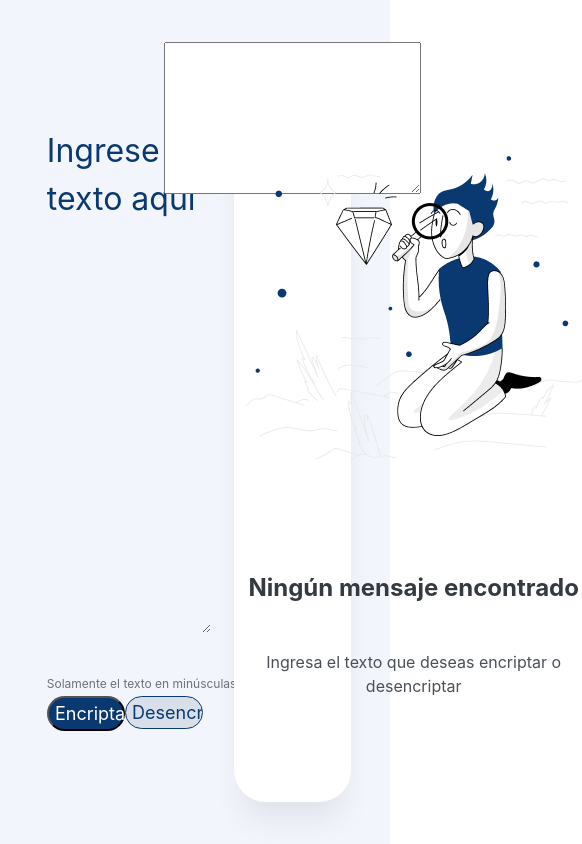
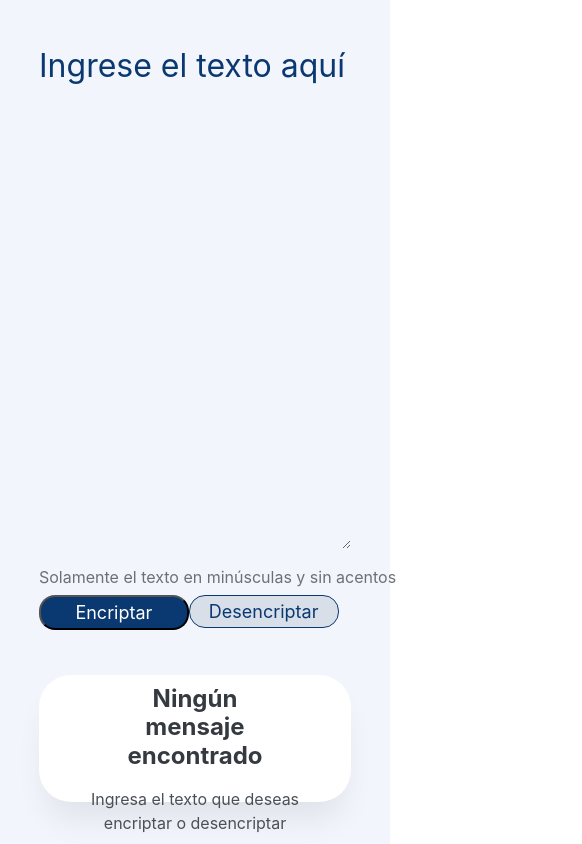
Before and after one commit to EduardoCarbajalM/Decodificador, a plain HTML site: page index.html in a window 390 px wide. Shown: the whole page, 582 px wide, since content can reach past the window. Drawn offline with Linux system fonts and the light colour scheme.

Commit message:
Finalización del código CSS de la página

```diff
--- a/index.html
+++ b/index.html
@@ -6,7 +6,7 @@
         <meta charset="UTF-8">
         <title>Encriptador de Texto</title>
         <link rel="stylesheet" href="style.css">
-        <link rel="stylesheet" href="encriptador.js">
+        <link rel="stylesheet" href="index.html">
         <link href="https://fonts.googleapis.com/css2?family=Bebas+Neue&display=swap" rel="stylesheet">
 
     <body>
@@ -29,7 +29,7 @@
                 <div class="mensaje-encriptado" id="mensaje-encriptado">
                     <h2 id="titulo-mensaje">Ningún mensaje encontrado</h2>
                     <p id="parrafo">Ingresa el texto que deseas encriptar o desencriptar</p>
-                    <textarea name="mensaje" id="mensaje" cols="30" rows="10" class="mensaje"></textarea>
+                    <!-- <textarea name="mensaje" id="mensaje" cols="30" rows="10" class="mensaje"></textarea> -->
                 </div>
             </div>
         </div>
--- a/style.css
+++ b/style.css
@@ -128,20 +128,30 @@ textarea:focus,
     border-radius: 32px;
 }
 
-#mono {
+.encriptado img {
     position: absolute;
-    width: 336px;
-    height: 304px;
+    width: 80%;
+    height: 50%;
     top: 15%;
-    left: 10%;
 }
 
-.encriptado h2 {
+.mensaje-encriptado {
+    display: flex;
+    flex-direction: column;
+    align-items: center;
+    justify-content: center;
+    padding: 1%;
+    gap: 16px;
     position: absolute;
-    width: 336px;
-    height: 58px;
-    top: 70%;
-    left: 10%;
+    width: 100%;
+    top: 65%;
+    text-align: center;
+}
+
+
+
+.mensaje-encriptado h2 {
+    width: 60%;
     font-family: 'Inter';
     font-style: normal;
     font-weight: 700;
@@ -149,18 +159,10 @@ textarea:focus,
     line-height: 120%;
     text-align: center;
     color: #343A40;
-    flex: none;
-    order: 0;
-    align-self: stretch;
-    flex-grow: 0;
 }
 
-.encriptado p {
-    position: absolute;
-    width: 336px;
-    height: 48px;
-    top: 80%;
-    left: 10%;
+.mensaje-encriptado p {
+    width: 80%;
     font-family: 'Inter';
     font-style: normal;
     font-weight: 400;
@@ -168,8 +170,61 @@ textarea:focus,
     line-height: 150%;
     text-align: center;
     color: #495057;
-    flex: none;
-    order: 1;
-    align-self: stretch;
-    flex-grow: 0;
 }
+
+/* Responsive desing */
+
+@media (max-width: 57.5em) {
+    .contenedor {
+        display: flex;
+        direction: row;
+    }
+    .encriptar {
+        width: 100%;
+    }
+    .texto {
+        width: 80%;
+        height: 60%;
+        left: 10%;
+        top: 5%;
+    }
+    .terminos {
+        width: 80%;
+        left: 10%;
+        top: 67%;
+    }
+    .terminos p {
+        font-size: 16px;
+    }
+    .botones {
+        width: 80%;
+        left: 10%;
+        top: 70%;
+    }
+    .boton-encriptar,
+    .boton-desencriptar {
+        width: 48%;
+        border-radius: 16px;
+    }
+    .boton-encriptar:hover,
+    .boton-desencriptar:hover {
+        margin: 0.3%;
+        width: 47.5%;
+        padding: 1.8%;
+    }
+    .encriptado {
+        width: 80%;
+        height: 15%;
+        left: 10%;
+        top: 80%;
+    }
+    .mensaje-encriptado {
+        width: 100%;
+        top: 5%;
+    }
+    .encriptado img {
+        top: 0;
+        display: none;
+        visibility: hidden;
+    }
+}
```
Also changed, not shown: encriptador.js (deleted), index.js (added).
